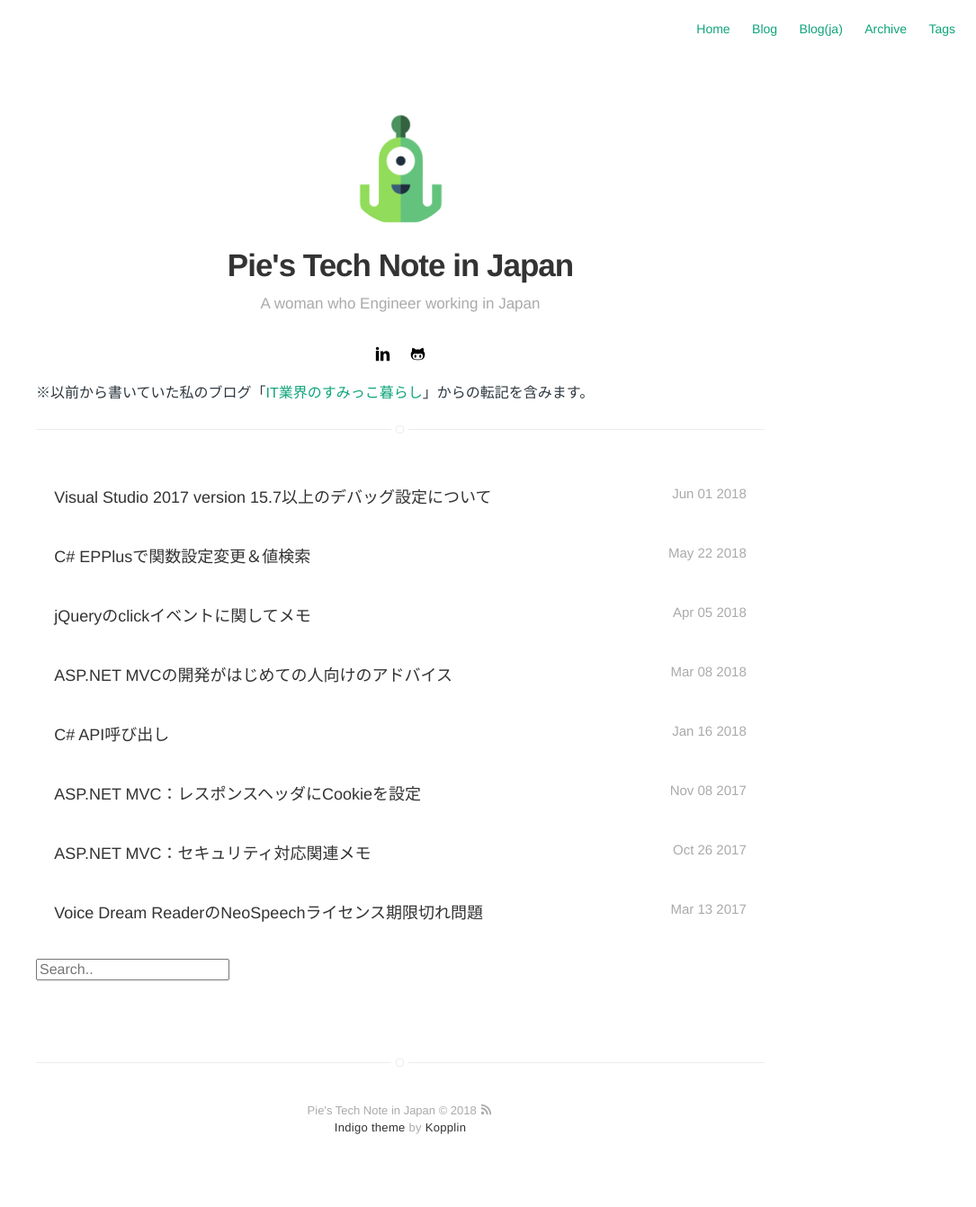
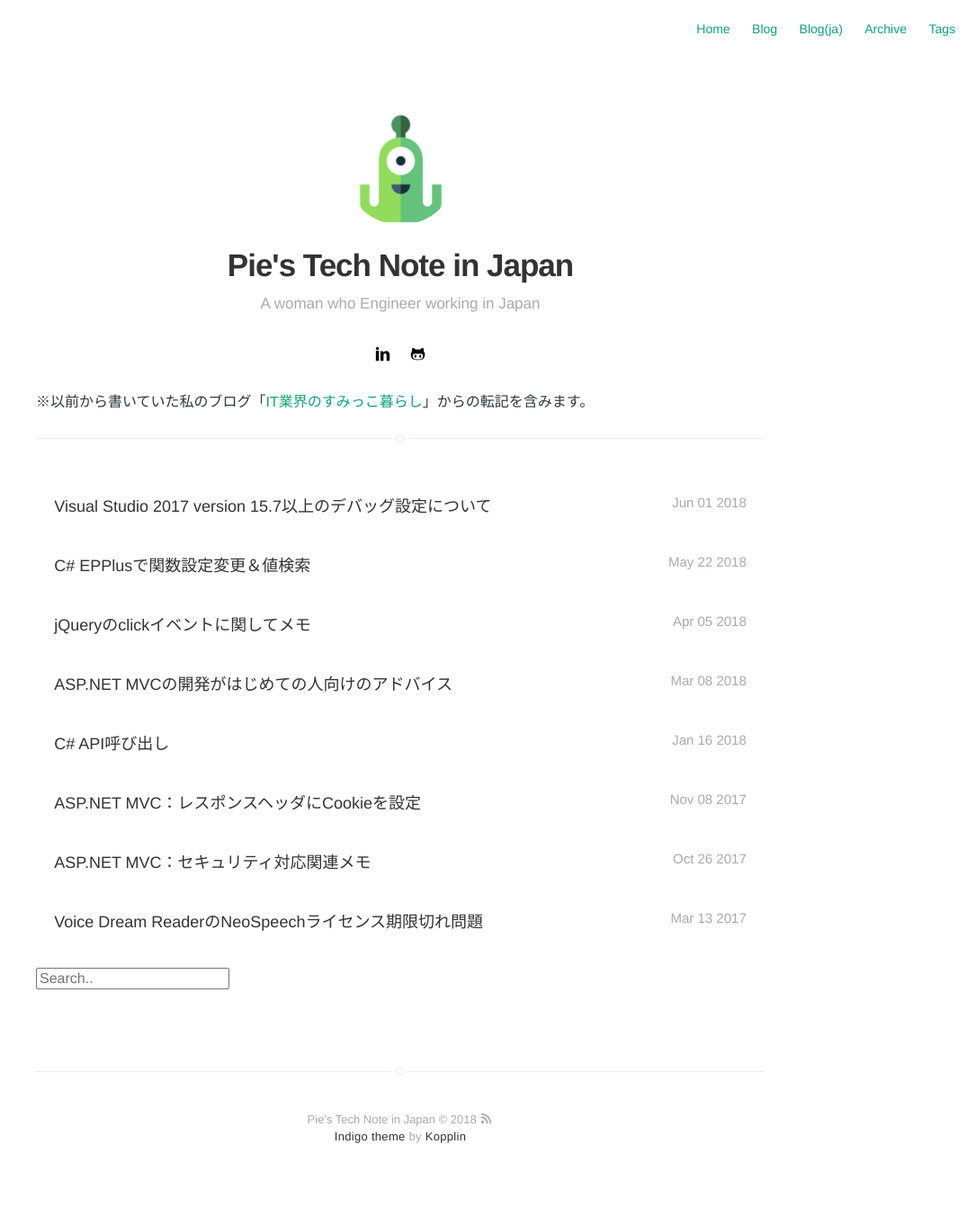
Before and after one commit to Pie001/pie001.github.io, a Jekyll site: the page built from blog-ja.html, in a window 1280 px wide. Shown: the whole page at 90% size, without its empty margins (195-1280 px from the left). Built offline with Jekyll 4.4.1, drawn with Linux system fonts in a browser that asks for light colours.

Commit message:
Update blog-ja.html

```diff
--- a/blog-ja.html
+++ b/blog-ja.html
@@ -3,7 +3,7 @@
 title: Blog-ja
 ---
 
-<div style="margin-top:10px;">
+<div style="margin-top:20px;">
     ※以前から書いていた私のブログ「<a href="http://pie001.hatenablog.com" target="_blnak">IT業界のすみっこ暮らし</a>」からの転記を含みます。
 </div>
 <section class="list">
```
